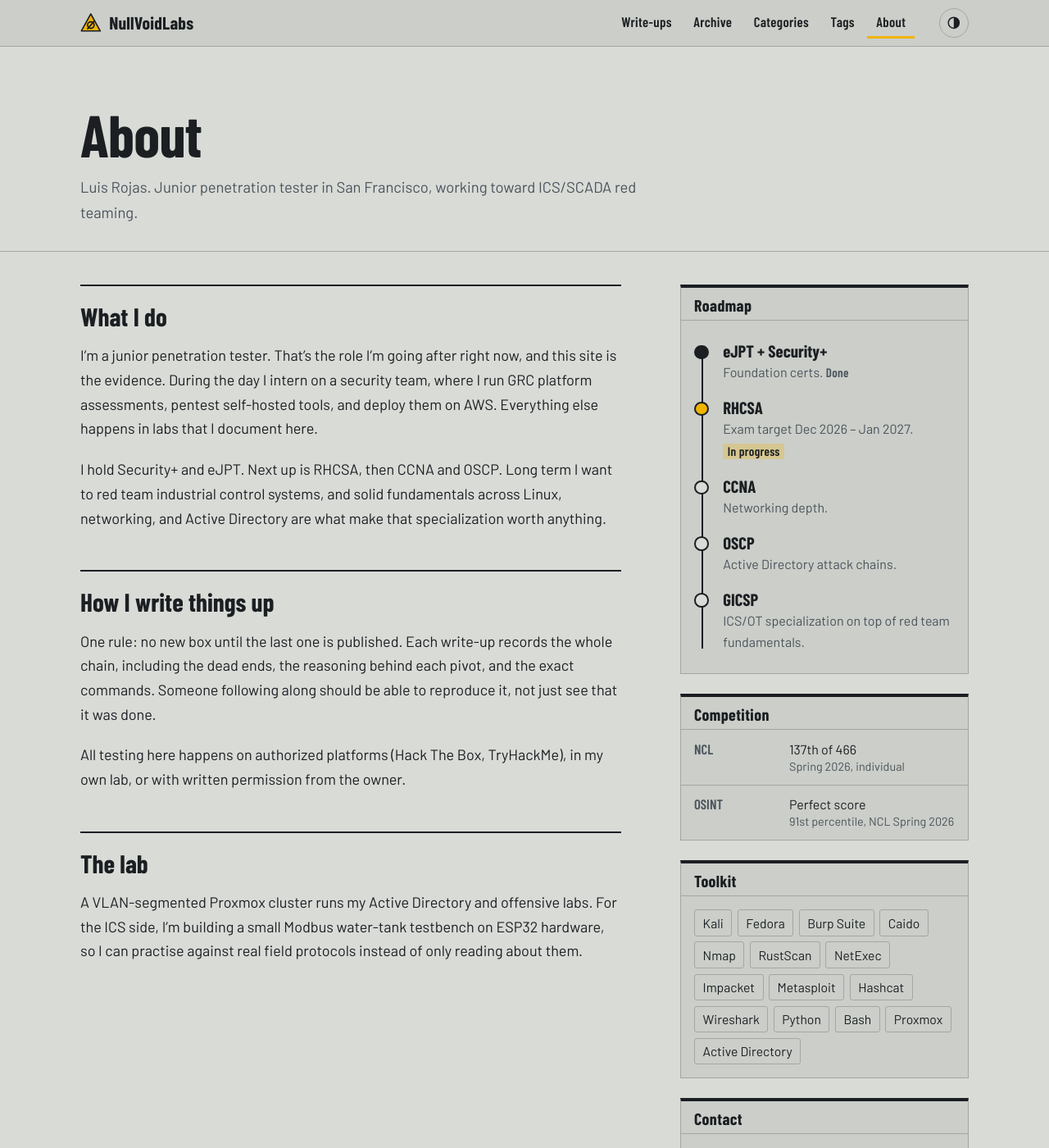
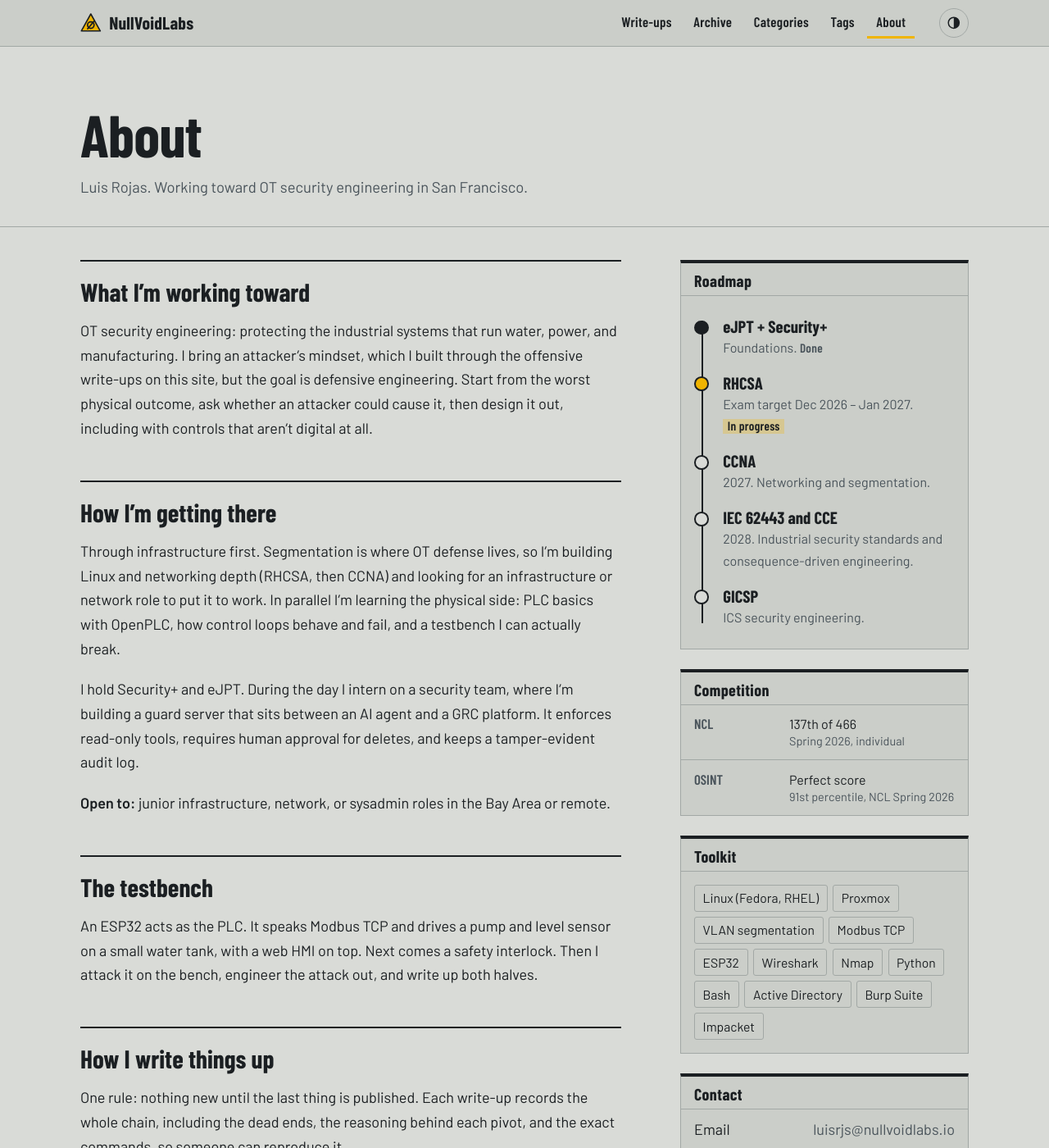
Before and after one commit to nullvoidlabs/nullvoidlabs.github.io, a Jekyll site: the page built from _tabs/about.md, in a window 1280 px wide and 1400 px high. Shown: the whole window at 82% size. Built offline with Jekyll 4.4.1, drawn with Linux system fonts in a browser that asks for light colours; some of the changed text lies outside the part shown.

Commit message:
Reposition site from pentesting to OT security engineering
- New headline and intro: break it on the bench, engineer it out
- Current state panel: testbench next step, PLC/control-loop learning,
  internship guard server, CCNA next (OSCP removed)
- About page rewritten around the OT security engineering plan:
  infrastructure path, testbench, open-to-roles line, new roadmap
  (RHCSA, CCNA, IEC 62443 + CCE, GICSP)
- Site description, README and social card updated
- ICS Lab category code ready for testbench posts
- Headline type scale adjusted for the longer line
- Posts unchanged

Co-Authored-By: Claude Opus 5.5 <noreply@anthropic.com>
Claude-Session: https://claude.ai/code/session_014Ve6o2PBXLHHfoBXUDgWzn

```diff
--- a/_config.yml
+++ b/_config.yml
@@ -3,11 +3,11 @@
 # No remote theme: everything that renders the site lives in this repo.
 
 title: NullVoidLabs
-tagline: Offensive security write-ups and field notes
+tagline: OT security lab notes and write-ups
 description: >-
-  Offensive security write-ups by Luis Rojas: Hack The Box and TryHackMe
-  attack chains, malware analysis reports, and security assessments,
-  documented end to end.
+  Luis Rojas, working toward OT security engineering. Lab notes from an
+  ESP32 Modbus testbench, plus attack-chain write-ups, malware analysis,
+  and security assessments, documented end to end.
 
 url: "https://www.nullvoidlabs.io"
 baseurl: ""
--- a/_data/categories.yml
+++ b/_data/categories.yml
@@ -9,3 +9,6 @@
 "Security Assessment":
   code: SEC
   blurb: Authorized assessments of real applications.
+"ICS Lab":
+  code: ICS
+  blurb: Testbench builds, field protocols, and attacks engineered out.
--- a/_layouts/home.html
+++ b/_layouts/home.html
@@ -5,8 +5,8 @@ layout: default
 <section class="hero" aria-labelledby="hero-title">
   <div class="wrap">
     <div>
-      <h1 class="hero-title" id="hero-title"><span>Break it.</span><span>Write it down.</span></h1>
-      <p class="hero-lede">I'm Luis Rojas, a junior penetration tester in San Francisco. NullVoidLabs is where I publish what I break: lab boxes, malware samples, and authorized assessments, from first scan to final finding. The long game is ICS/SCADA red teaming.</p>
+      <h1 class="hero-title" id="hero-title"><span>Break it on the bench.</span><span>Engineer it out.</span></h1>
+      <p class="hero-lede">I'm Luis Rojas, working toward OT security engineering in San Francisco: keeping the systems that run water, power, and manufacturing safe when someone gets onto the network. I learn how industrial systems fail under attack, on a testbench I'm building and in lab write-ups, so I can design them not to.</p>
     </div>
     <section class="faceplate" aria-labelledby="now-title">
       <h2 id="now-title">Current state <small>{{ site.data.now.updated | append: '-01' | date: '%b %Y' }}</small></h2>
--- a/_tabs/about.md
+++ b/_tabs/about.md
@@ -1,28 +1,34 @@
 ---
 layout: page
 title: About
-lede: Luis Rojas. Junior penetration tester in San Francisco, working toward ICS/SCADA red teaming.
+lede: Luis Rojas. Working toward OT security engineering in San Francisco.
 order: 4
 ---
 
 <div class="about">
 <div class="prose" markdown="1">
 
-## What I do
+## What I'm working toward
 
-I'm a junior penetration tester. That's the role I'm going after right now, and this site is the evidence. During the day I intern on a security team, where I run GRC platform assessments, pentest self-hosted tools, and deploy them on AWS. Everything else happens in labs that I document here.
+OT security engineering: protecting the industrial systems that run water, power, and manufacturing. I bring an attacker's mindset, which I built through the offensive write-ups on this site, but the goal is defensive engineering. Start from the worst physical outcome, ask whether an attacker could cause it, then design it out, including with controls that aren't digital at all.
 
-I hold Security+ and eJPT. Next up is RHCSA, then CCNA and OSCP. Long term I want to red team industrial control systems, and solid fundamentals across Linux, networking, and Active Directory are what make that specialization worth anything.
+## How I'm getting there
+
+Through infrastructure first. Segmentation is where OT defense lives, so I'm building Linux and networking depth (RHCSA, then CCNA) and looking for an infrastructure or network role to put it to work. In parallel I'm learning the physical side: PLC basics with OpenPLC, how control loops behave and fail, and a testbench I can actually break.
+
+I hold Security+ and eJPT. During the day I intern on a security team, where I'm building a guard server that sits between an AI agent and a GRC platform. It enforces read-only tools, requires human approval for deletes, and keeps a tamper-evident audit log.
+
+**Open to:** junior infrastructure, network, or sysadmin roles in the Bay Area or remote.
+
+## The testbench
+
+An ESP32 acts as the PLC. It speaks Modbus TCP and drives a pump and level sensor on a small water tank, with a web HMI on top. Next comes a safety interlock. Then I attack it on the bench, engineer the attack out, and write up both halves.
 
 ## How I write things up
 
-One rule: no new box until the last one is published. Each write-up records the whole chain, including the dead ends, the reasoning behind each pivot, and the exact commands. Someone following along should be able to reproduce it, not just see that it was done.
+One rule: nothing new until the last thing is published. Each write-up records the whole chain, including the dead ends, the reasoning behind each pivot, and the exact commands, so someone can reproduce it.
 
-All testing here happens on authorized platforms (Hack The Box, TryHackMe), in my own lab, or with written permission from the owner.
-
-## The lab
-
-A VLAN-segmented Proxmox cluster runs my Active Directory and offensive labs. For the ICS side, I'm building a small Modbus water-tank testbench on ESP32 hardware, so I can practise against real field protocols instead of only reading about them.
+All testing here happens on authorized platforms (Hack The Box, TryHackMe), in my own lab, or with written permission from the owner. The lab is a VLAN-segmented Proxmox cluster running Active Directory and offensive labs.
 
 </div>
 
@@ -31,11 +37,11 @@ A VLAN-segmented Proxmox cluster runs my Active Directory and offensive labs. Fo
 <h2 id="road-title">Roadmap</h2>
 <div class="faceplate-body">
 <ol class="roadmap">
-  <li data-state="done"><div><strong>eJPT + Security+</strong><span>Foundation certs. <em>Done</em></span></div></li>
+  <li data-state="done"><div><strong>eJPT + Security+</strong><span>Foundations. <em>Done</em></span></div></li>
   <li data-state="active"><div><strong>RHCSA</strong><span>Exam target Dec 2026 – Jan 2027. <em>In progress</em></span></div></li>
-  <li><div><strong>CCNA</strong><span>Networking depth.</span></div></li>
-  <li><div><strong>OSCP</strong><span>Active Directory attack chains.</span></div></li>
-  <li><div><strong>GICSP</strong><span>ICS/OT specialization on top of red team fundamentals.</span></div></li>
+  <li><div><strong>CCNA</strong><span>2027. Networking and segmentation.</span></div></li>
+  <li><div><strong>IEC 62443 and CCE</strong><span>2028. Industrial security standards and consequence-driven engineering.</span></div></li>
+  <li><div><strong>GICSP</strong><span>ICS security engineering.</span></div></li>
 </ol>
 </div>
 </section>
@@ -52,7 +58,7 @@ A VLAN-segmented Proxmox cluster runs my Active Directory and offensive labs. Fo
 <h2 id="kit-title">Toolkit</h2>
 <div class="faceplate-body">
 <ul class="kit">
-  <li>Kali</li><li>Fedora</li><li>Burp Suite</li><li>Caido</li><li>Nmap</li><li>RustScan</li><li>NetExec</li><li>Impacket</li><li>Metasploit</li><li>Hashcat</li><li>Wireshark</li><li>Python</li><li>Bash</li><li>Proxmox</li><li>Active Directory</li>
+  <li>Linux (Fedora, RHEL)</li><li>Proxmox</li><li>VLAN segmentation</li><li>Modbus TCP</li><li>ESP32</li><li>Wireshark</li><li>Nmap</li><li>Python</li><li>Bash</li><li>Active Directory</li><li>Burp Suite</li><li>Impacket</li>
 </ul>
 </div>
 </section>
--- a/assets/css/main.css
+++ b/assets/css/main.css
@@ -149,7 +149,8 @@ main { flex: 1 0 auto; }
 @media (min-width: 900px) { .hero .wrap { grid-template-columns: minmax(0, 7fr) minmax(0, 4fr); gap: 4rem; } }
 .hero-title {
   margin: 0 0 1.5rem;
-  font: 700 clamp(3.2rem, 9vw, 6.75rem)/.9 var(--display);
+  font: 700 clamp(2.6rem, 6.4vw, 5.4rem)/.92 var(--display);
+  text-wrap: balance;
   letter-spacing: -.012em;
 }
 .hero-title span { display: block; }
```
Also changed, not shown: _data/now.yml (+8 -4 lines), README.md, assets/img/social-card.png.
